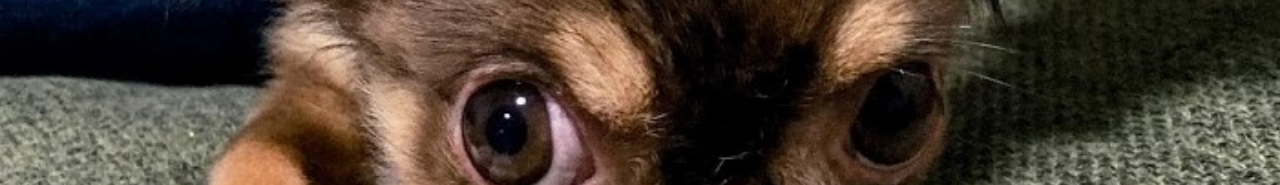
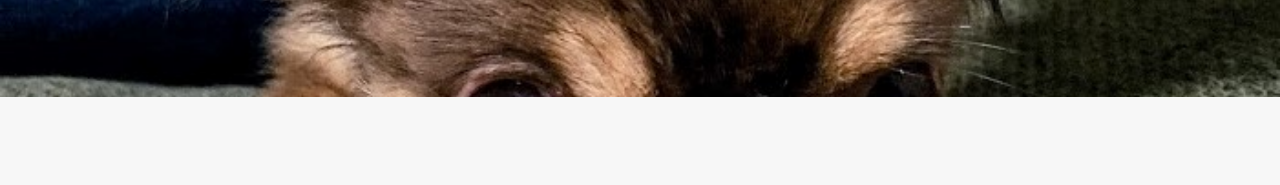
Before and after one commit to nami7733/nami7733.github.io, a plain HTML site: page index.html in a window 1280 px wide. Shown: the part 615-800 px from the top of the page. Drawn offline with Linux system fonts and the light colour scheme.

Commit message:
Update stylesheet.css

```diff
--- a/stylesheet.css
+++ b/stylesheet.css
@@ -18,7 +18,7 @@ a {
 }
 
 .top-wrapper {
-  padding: 180px 0 300px 0;
+  padding: 180px 0 100px 0;
   background-image: url(クロエ.jpg);
   background-size: cover;
   color: white;
```
